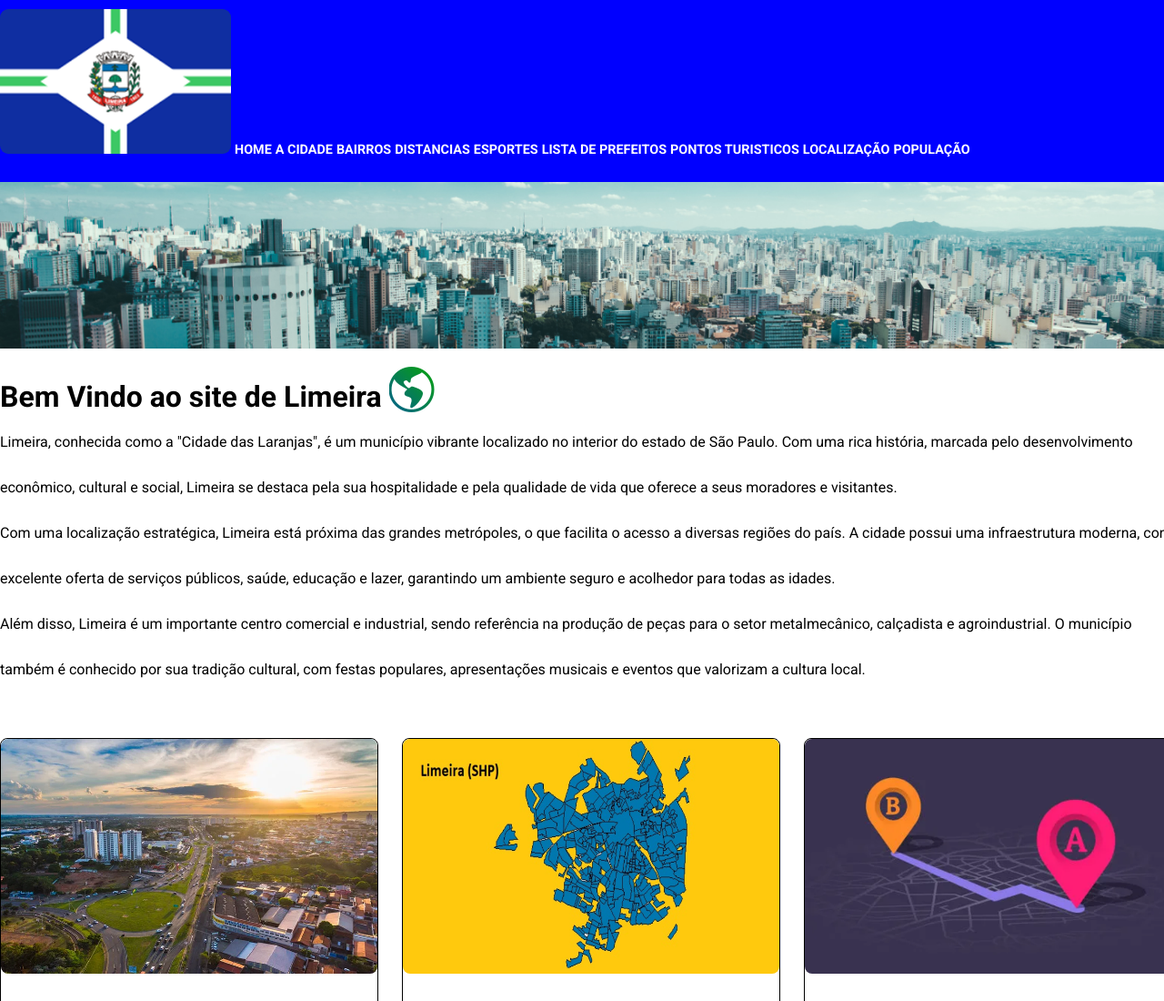
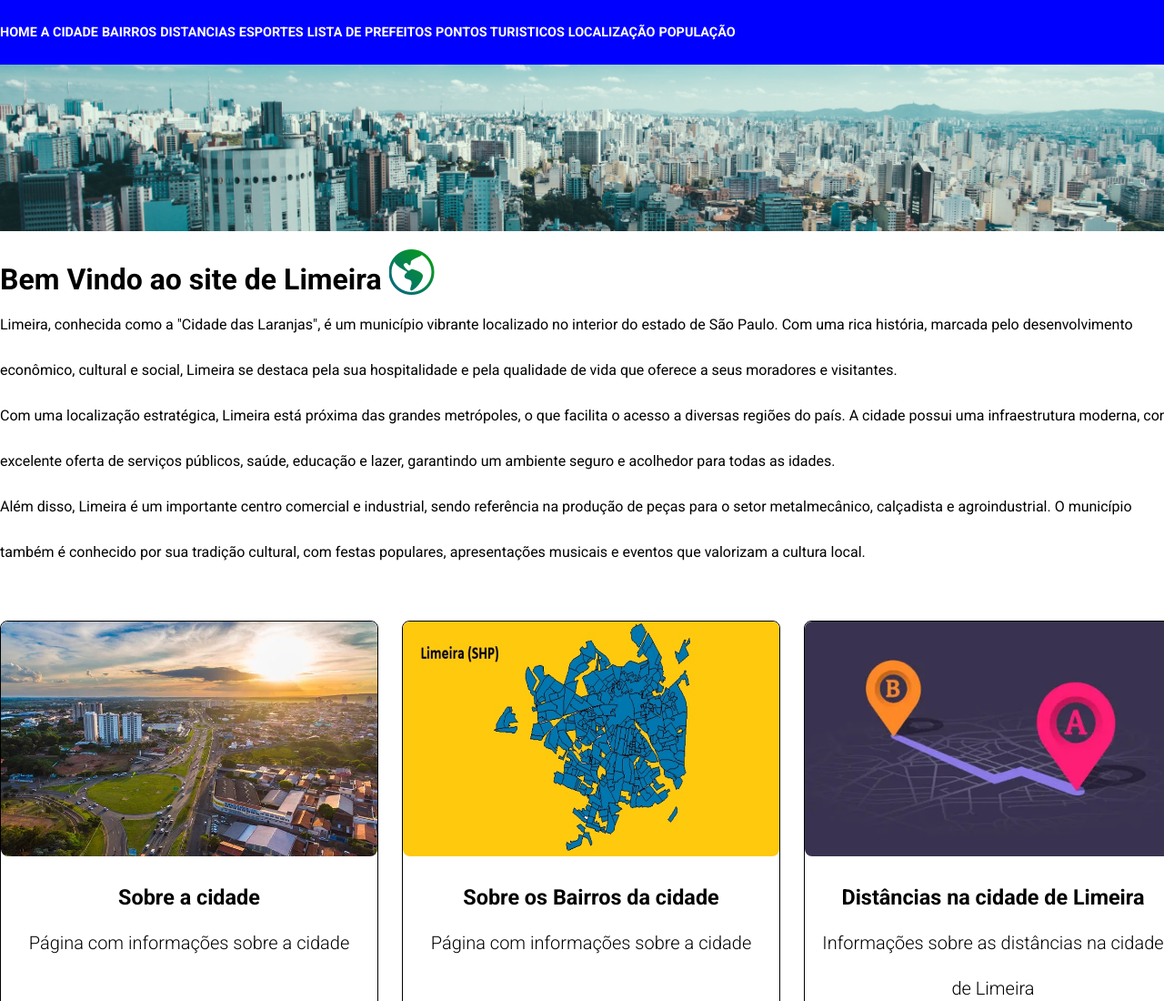
Before and after one commit to gg951234/site_limeira, a plain HTML site: page index.html in a window 1280 px wide. Shown: the top 1100 px of the page at 91% size. Drawn offline with nearby package versions, Linux system fonts and the light colour scheme.

Commit message:
Aula 22/11/2024 hospedagem e atualização

```diff
--- a/index.html
+++ b/index.html
@@ -9,7 +9,7 @@
 <body>
     <header>
         <nav>
-            <img src="imagens/bandeira_limeira.png" alt="Bandeira da cidade de Limeira">
+            <!-- <img src="imagens/bandeira_limeira.png" alt="Bandeira da cidade de Limeira"> -->
             <span>
                 <a href="pagina_inicial.html">Home</a>
                 <a href="a-cidade.html">A cidade</a>
```
